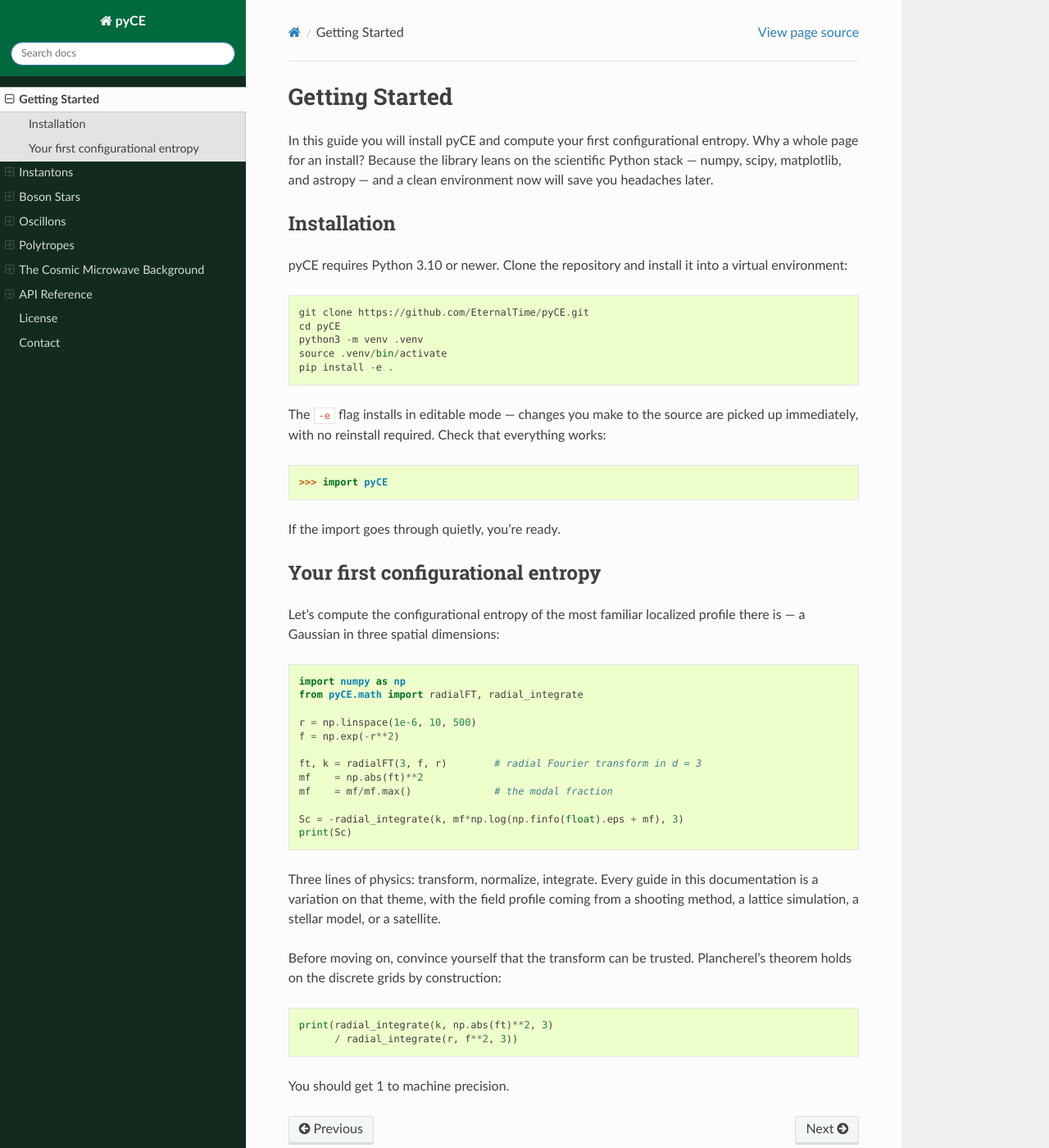
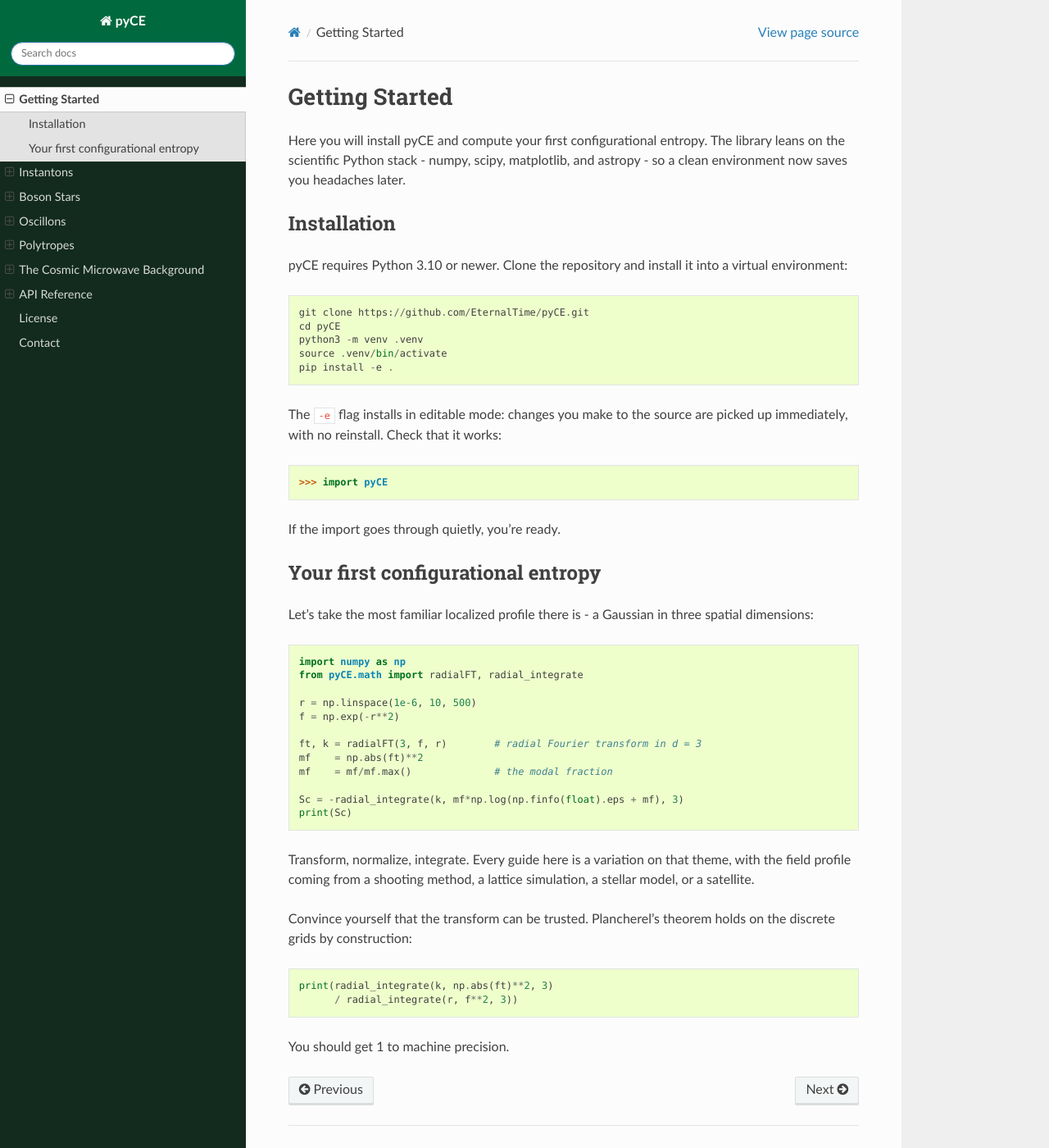
Before and after one commit to EternalTime/pyCE, a Sphinx documentation site: the page built from docs/getting_started.rst, in a window 1280 px wide and 1400 px high. Shown: the whole window at 82% size. Built offline with Sphinx 7.4.7 and the Read the Docs theme 3.1.0, drawn with Linux system fonts in a browser that asks for light colours.

Commit message:
docs: tighten the README and getting-started prose
Cuts throat-clearing and replaces em-dash glyphs with the author's spaced-dash
convention. No number, equation, or code example changed.

```diff
--- a/docs/getting_started.rst
+++ b/docs/getting_started.rst
@@ -1,10 +1,9 @@
 Getting Started
 ===============
 
-In this guide you will install pyCE and compute your first configurational
-entropy. Why a whole page for an install? Because the library leans on the
-scientific Python stack — numpy, scipy, matplotlib, and astropy — and a clean
-environment now will save you headaches later.
+Here you will install pyCE and compute your first configurational entropy. The
+library leans on the scientific Python stack - numpy, scipy, matplotlib, and
+astropy - so a clean environment now saves you headaches later.
 
 Installation
 ^^^^^^^^^^^^
@@ -18,9 +17,8 @@
     source .venv/bin/activate
     pip install -e .
 
-The ``-e`` flag installs in editable mode — changes you make to the source are
-picked up immediately, with no reinstall required. Check that everything
-works::
+The ``-e`` flag installs in editable mode: changes you make to the source are
+picked up immediately, with no reinstall. Check that it works::
 
     >>> import pyCE
 
@@ -29,8 +27,8 @@
 Your first configurational entropy
 ^^^^^^^^^^^^^^^^^^^^^^^^^^^^^^^^^^
 
-Let's compute the configurational entropy of the most familiar localized
-profile there is — a Gaussian in three spatial dimensions::
+Let's take the most familiar localized profile there is - a Gaussian in three
+spatial dimensions::
 
     import numpy as np
     from pyCE.math import radialFT, radial_integrate
@@ -45,12 +43,12 @@
     Sc = -radial_integrate(k, mf*np.log(np.finfo(float).eps + mf), 3)
     print(Sc)
 
-Three lines of physics: transform, normalize, integrate. Every guide in this
-documentation is a variation on that theme, with the field profile coming from
-a shooting method, a lattice simulation, a stellar model, or a satellite.
+Transform, normalize, integrate. Every guide here is a variation on that theme,
+with the field profile coming from a shooting method, a lattice simulation, a
+stellar model, or a satellite.
 
-Before moving on, convince yourself that the transform can be trusted.
-Plancherel's theorem holds on the discrete grids by construction::
+Convince yourself that the transform can be trusted. Plancherel's theorem holds
+on the discrete grids by construction::
 
     print(radial_integrate(k, np.abs(ft)**2, 3)
           / radial_integrate(r, f**2, 3))
```
Also changed, not shown: README.md (+6 -8 lines).
